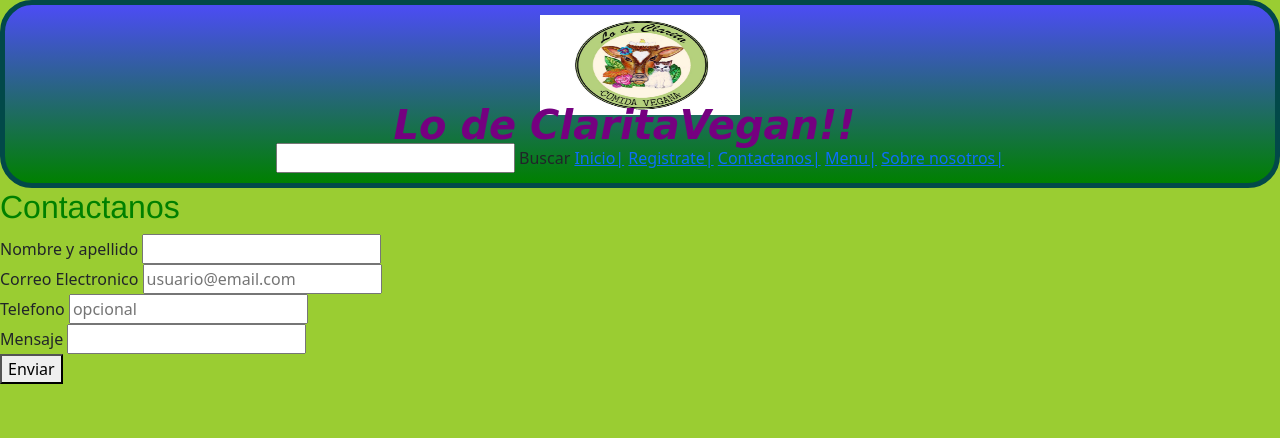
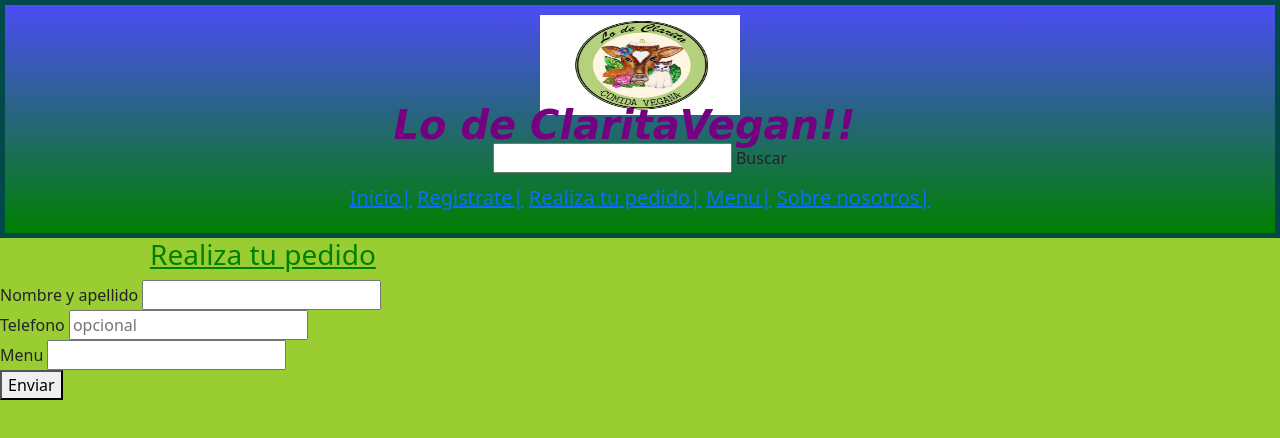
Before and after one commit to Agustin-garcia13/Agus-tp-github, a website: page claritavegan-agustin garcia/Seccion contactanos.html in a window 1280 px wide. Drawn offline with nearby package versions, Linux system fonts and the light colour scheme.

Commit message:
cambios en general

```diff
--- a/claritavegan-agustin garcia/Seccion contactanos.html
+++ b/claritavegan-agustin garcia/Seccion contactanos.html
@@ -16,38 +16,35 @@
             <h1 class="conte__tit__2"><strong>Lo de ClaritaVegan!!</strong></h1> <link rel="stylesheet" href="clarita.css">
             <nav>
                 <input search="type"> Buscar</input>
-                <link rel="stylesheet" href="https://cdnjs.cloudflare.com/ajax/libs/animate.css/4.1.1/animate.min.css"/>
+                <div class="menu">
                     <a href="index.html">Inicio|</a>
                     <a href="Seccion Registrate.html">Registrate|</a>
-                <a href="Seccion contactanos.html">Contactanos|</a>
+                    <a href="Seccion contactanos.html">Realiza tu pedido|</a>
                     <a href="Seccion Menu.html">Menu|</a>
                     <a href="Seccion Sobre nosotros.html">Sobre nosotros|</a>
+                </div>
             </nav>
         </div>
-        <h2>Contactanos</h2> <link rel="stylesheet" href="clarita.css">
+        <div class="contenedor2">
+            <h3>Realiza tu pedido</h3>
+            </div>
             <form>
                 <label for="nombre y apellido">Nombre y apellido</label>
                 <input type="text" name="nombre y apellido"/>
             </form>
             <div>
                 <form>
-            <label for="correo electronico">Correo Electronico</label>
-            <input type="text" name="correo electronico" placeholder="usuario@email.com"/>
+                    <label for="Telefono">Telefono</label>
+                    <input type="number" name="Telefono" placeholder="opcional"/>
                 </form>
             </div>
             <div>
                 <form>
-            <label for="Telefono">Telefono</label>
-            <input type="number" name="Telefono" placeholder="opcional"/>
-
-        </form>
-        </div>
-        <div>
-            <form>
-                <label for="Mensaje">Mensaje</label>
-                <input type="text" name="Mensaje"/>
+                    <label for="Menu">Menu</label>
+                    <input type="text" name="Menu"/>
                 </form>
             </div>
             <button>Enviar</button>
+        </body>
     </head>
 </div>
--- a/claritavegan-agustin garcia/clarita.css
+++ b/claritavegan-agustin garcia/clarita.css
@@ -7,7 +7,6 @@
     padding: 10px;
     margin: initial;
     box-sizing: border-box;
-    border-radius: 2em;
     border: 5px solid #024949; }
     .conte__tit__2 {
       transition: font-size 2s;
@@ -19,11 +18,11 @@
       color: #750080; }
 
 .tabla {
+  font-family: 'Yrsa', serif;color: rgb(37, 104, 37);
   padding-left: 0px;
   background-color: springgreen;
   width: 300px; }
   .tabla__a {
-    font-family: initial;
     color: khaki; }
 
 .contenedora {
@@ -83,3 +82,8 @@ h2{
 body{
   background-color: yellowgreen;
 }
+.menu{
+  color: rgb(170, 26, 26);
+  padding: 10px;
+  font-size: 20px;
+}
```
Also changed, not shown: claritavegan-agustin garcia/Seccion Menu.html (+7 -5 lines), claritavegan-agustin garcia/Seccion Registrate.html (+7 -5 lines), claritavegan-agustin garcia/Seccion Sobre nosotros.html (+8 -2 lines), index.html (+4 -4 lines). Lines whose indentation alone changed are shown as unchanged.
